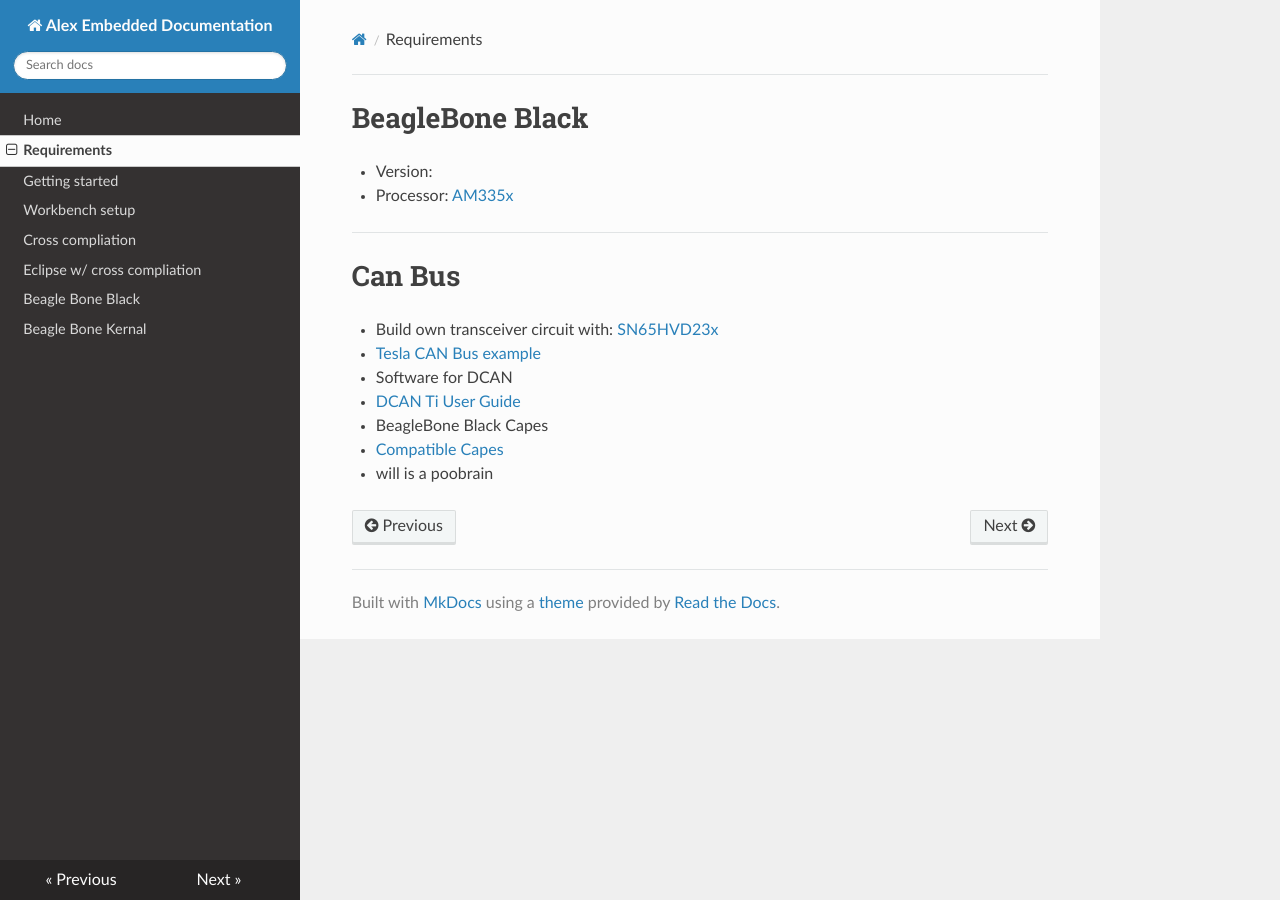
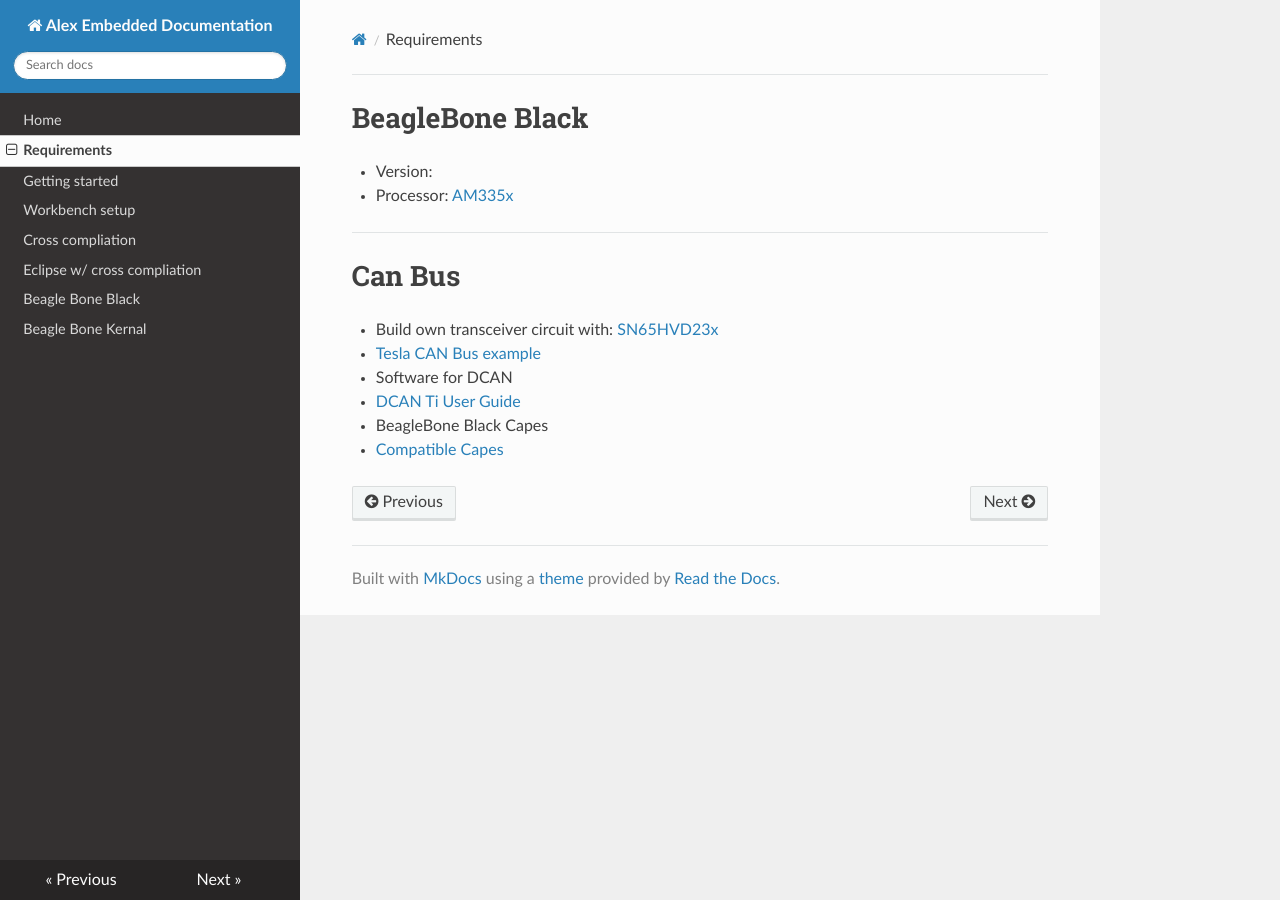
Before and after one commit to capstonealex/Embedded, an MkDocs documentation site: the page built from docs/requirements.md, in a window 1280 px wide. Built offline with MkDocs 1.6.1, drawn with Linux system fonts in a browser that asks for light colours; nearby versions of some CDN libraries.

```diff
--- a/docs/requirements.md
+++ b/docs/requirements.md
@@ -13,5 +13,3 @@
   - [DCAN Ti User Guide](http://processors.wiki.ti.com/index.php/Linux_Core_DCAN_User%27s_Guide)
 - BeagleBone Black Capes
   - [Compatible Capes](https://elinux.org/Beagleboard:BeagleBone_Capes)
-
-- will is a poobrain
```
